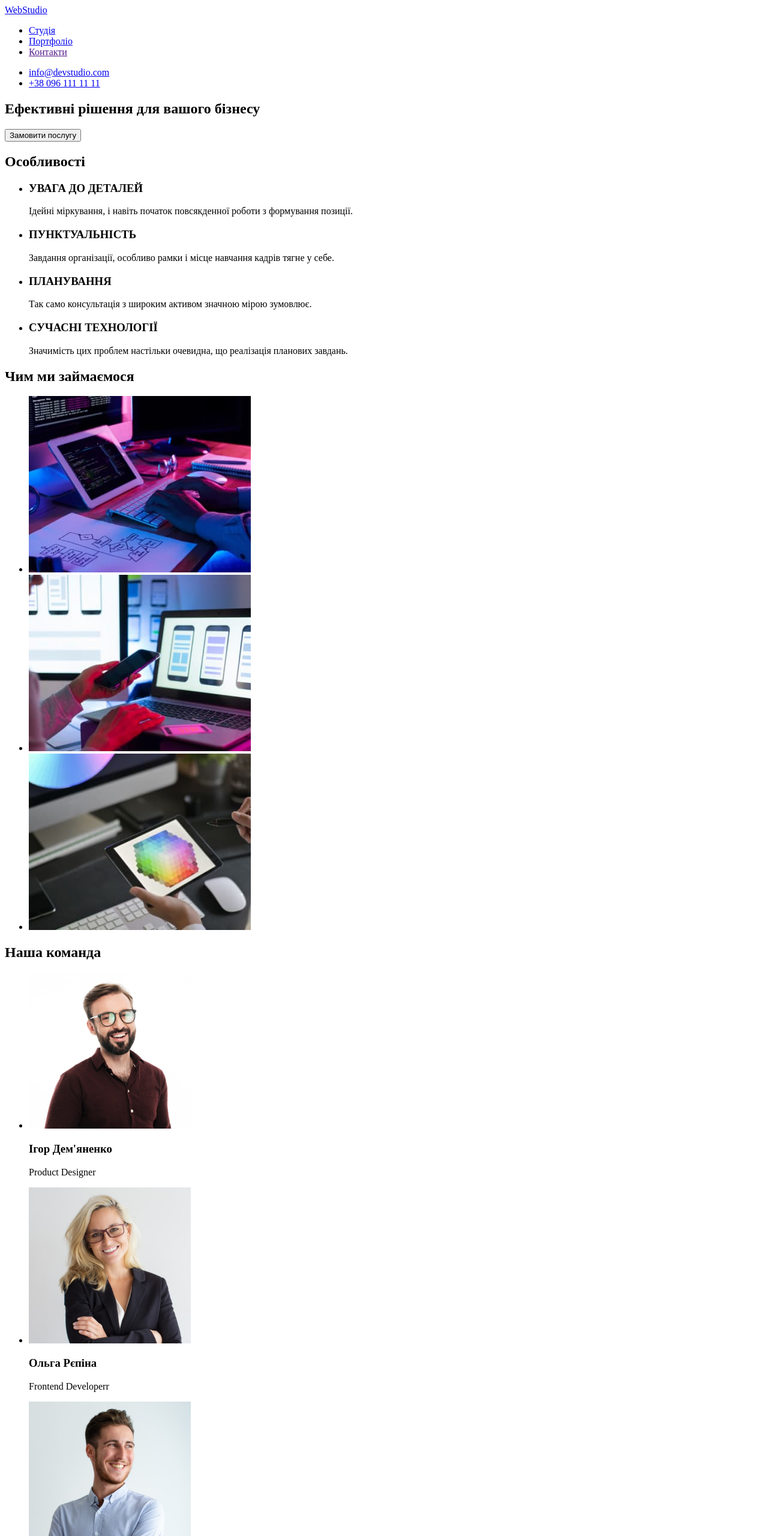
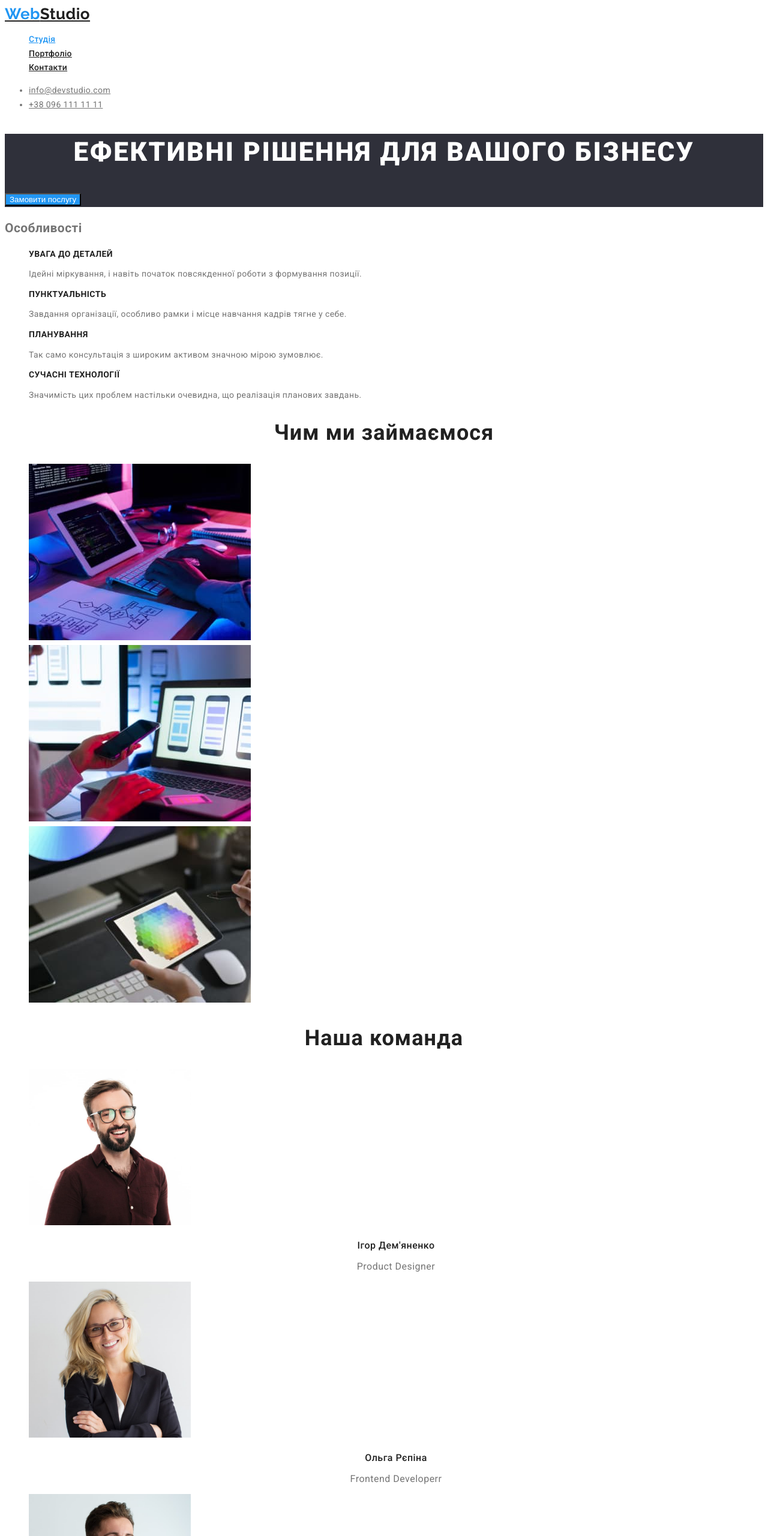
Before and after one commit to Serj122/goit-markup-hw-02, a plain HTML site: page index.html in a window 1280 px wide. Shown: the top 2560 px of the page at 60% size. Drawn offline with Linux system fonts and the light colour scheme.

Commit message:
color & text index

```diff
--- /dev/null
+++ b/css/styles.css
@@ -0,0 +1,179 @@
+:root {
+  --primary-text-color: #757575;
+  --title-text-color: #212121;
+  --primary-accent-color: #2196f3;
+  --secondary-accent-color: #ffffff;
+}
+
+body {
+  background-color: #ffffff;
+  color: var(--primary-text-color);
+  font-family: Roboto, sans-serif;
+  font-weight: 400;
+  font-size: 14px;
+  line-height: 1.7;
+  letter-spacing: 0.03em;
+}
+
+/* Логотип */
+
+.logo {
+  color: var(--title-text-color);
+  font-family: "Raleway", sans-serif;
+  font-weight: 700;
+  font-size: 26px;
+  line-height: 1.2;
+}
+
+.logo-element {
+  color: var(--primary-accent-color);
+}
+
+/* Навігація */
+
+.site-nav ul {
+  list-style: none;
+}
+
+.site-nav .link {
+  color: var(--title-text-color);
+  font-weight: 500;
+  font-size: 14px;
+  line-height: 1.1;
+  letter-spacing: 0.02em;
+}
+
+.site-nav .primary.link {
+  color: var(--primary-accent-color);
+}
+
+.site-nav .primary.link:hover,
+.site-nav .primary.link:focus {
+  color: var(--title-text-color);
+}
+
+.site-nav .link:hover,
+.site-nav .link:focus {
+  color: var(--primary-accent-color);
+}
+
+.contact {
+  list-style: none;
+  color: var(--primary-text-color);
+}
+
+.contact:hover,
+.contact:focus {
+  color: var(--primary-accent-color);
+}
+
+/* Hero */
+
+.hero {
+  background-color: #2f303a;
+}
+
+.button {
+    color: var(--secondary-accent-color);
+    background-color: var(--primary-accent-color);
+}
+
+.hero-title {
+  color: var(--secondary-accent-color);
+  font-weight: 900;
+  font-size: 44px;
+  line-height: 1.4;
+  text-align: center;
+  letter-spacing: 0.06em;
+  text-transform: uppercase;
+}
+
+/* Особливості */
+
+.features ul {
+  list-style: none;
+}
+
+.features-title {
+  color: var(--title-text-color);
+  font-weight: 700;
+  font-size: 14px;
+  line-height: 1.1;
+  letter-spacing: 0.03em;
+  text-transform: uppercase;
+}
+
+/* Чим ми займаємося */
+
+.works ul {
+  list-style: none;
+}
+
+.works-title {
+  color: var(--title-text-color);
+  font-weight: 700;
+  font-size: 36px;
+  line-height: 1.2;
+  text-align: center;
+  letter-spacing: 0.03em;
+}
+
+/* Наша команда */
+
+.team ul {
+  list-style: none;
+}
+
+.team-title {
+  color: var(--title-text-color);
+  font-weight: 700;
+  font-size: 36px;
+  line-height: 1.2;
+  text-align: center;
+  letter-spacing: 0.03em;
+}
+
+.team-item {
+  color: var(--title-text-color);
+  font-weight: 500;
+  font-size: 16px;
+  line-height: 1.2;
+  text-align: center;
+  letter-spacing: 0.03em;
+}
+
+.team-spec {
+  font-weight: 400;
+  font-size: 16px;
+  line-height: 1.2;
+  text-align: center;
+  letter-spacing: 0.03em;
+}
+
+/* Футер */
+
+.footer {
+  background-color: #2f303a;
+  color: var(--secondary-accent-color);
+}
+
+.footer .logo {
+  color: var(--secondary-accent-color);
+}
+
+.footer ul {
+  list-style: none;
+}
+
+.footer .contact {
+  color: rgba(255, 255, 255, 0.6);
+  font-weight: 400;
+  font-size: 14px;
+  line-height: 1.7;
+  letter-spacing: 0.03em;
+}
+
+.footer .contact:hover,
+.footer .contact:focus {
+  color: var(--primary-accent-color);
+}
--- a/index.html
+++ b/index.html
@@ -5,66 +5,73 @@
     <meta http-equiv="X-UA-Compatible" content="IE=edge" />
     <meta name="viewport" content="width=device-width, initial-scale=1.0" />
     <title>Студія</title>
+    <link rel="preconnect" href="https://fonts.googleapis.com" />
+    <link rel="preconnect" href="https://fonts.gstatic.com" crossorigin />
+    <link
+      href="https://fonts.googleapis.com/css2?family=Raleway:wght@700&family=Roboto:wght@400;500;700;900&display=swap"
+      rel="stylesheet"
+    />
+    <link rel="stylesheet" href="./css/styles.css" />
   </head>
   <body>
     <header>
-      <nav>
-        <a href="./index.html">WebStudio</a>
+      <nav class="site-nav">
+        <a href="./index.html" class="logo"><span class="logo-element">Web</span>Studio</a>
         <ul>
           <li>
-            <a href="./index.html">Студія</a>
+            <a href="./index.html" class="primary link">Студія</a>
           </li>
           <li>
-            <a href="./portfolio.html">Портфоліо</a>
+            <a href="./portfolio.html" class="link">Портфоліо</a>
           </li>
           <li>
-            <a href="">Контакти</a>
+            <a href="" class="link">Контакти</a>
           </li>
         </ul>
       </nav>
       <ul>
         <li>
-          <a href="mailto:info@devstudio.com">info@devstudio.com</a>
+          <a href="mailto:info@devstudio.com" class="contact">info@devstudio.com</a>
         </li>
         <li>
-          <a href="tel:+380961111111">+38 096 111 11 11</a>
+          <a href="tel:+380961111111" class="contact">+38 096 111 11 11</a>
         </li>
       </ul>
     </header>
 
     <main>
       <!--Hero-->
-      <section>
-        <h1>Ефективні рішення для вашого бізнесу</h1>
-        <button type="button">Замовити послугу</button>
+      <section class="hero">
+        <h1 class="hero-title">Ефективні рішення для вашого бізнесу</h1>
+        <button type="button" class="button">Замовити послугу</button>
       </section>
 
       <!--Особливості-->
-      <section>
+      <section class="features">
         <h2>Особливості</h2>
         <ul>
           <li>
-            <h3>УВАГА ДО ДЕТАЛЕЙ</h3>
+            <h3 class="features-title">УВАГА ДО ДЕТАЛЕЙ</h3>
             <p>
               Ідейні міркування, і навіть початок повсякденної роботи з
               формування позиції.
             </p>
           </li>
           <li>
-            <h3>ПУНКТУАЛЬНІСТЬ</h3>
+            <h3 class="features-title">ПУНКТУАЛЬНІСТЬ</h3>
             <p>
               Завдання організації, особливо рамки і місце навчання кадрів тягне
               у себе.
             </p>
           </li>
           <li>
-            <h3>ПЛАНУВАННЯ</h3>
+            <h3 class="features-title">ПЛАНУВАННЯ</h3>
             <p>
               Так само консультація з широким активом значною мірою зумовлює.
             </p>
           </li>
           <li>
-            <h3>СУЧАСНІ ТЕХНОЛОГІЇ</h3>
+            <h3 class="features-title">СУЧАСНІ ТЕХНОЛОГІЇ</h3>
             <p>
               Значимість цих проблем настільки очевидна, що реалізація планових
               завдань.
@@ -74,8 +81,8 @@
       </section>
 
       <!--Чим ми займаємося-->
-      <section>
-        <h2>Чим ми займаємося</h2>
+      <section class="works">
+        <h2 class="works-title">Чим ми займаємося</h2>
         <ul>
           <li>
             <img src="./images/box1.jpg" alt="Планування" width="370" />
@@ -90,8 +97,8 @@
       </section>
 
       <!-- Наша команда-->
-      <section>
-        <h2>Наша команда</h2>
+      <section class="team">
+        <h2 class="team-title">Наша команда</h2>
         <ul>
           <li>
             <img
@@ -99,8 +106,8 @@
               alt="фото Ігор Дем'яненко"
               width="270"
             />
-            <h3>Ігор Дем'яненко</h3>
-            <p lang="en">Product Designer</p>
+            <h3 class="team-item">Ігор Дем'яненко</h3>
+            <p lang="en" class="team-spec">Product Designer</p>
           </li>
           <li>
             <img
@@ -108,8 +115,8 @@
               alt="фото Ольга Рєпіна"
               width="270"
             />
-            <h3>Ольга Рєпіна</h3>
-            <p lang="en">Frontend Developerr</p>
+            <h3 class="team-item">Ольга Рєпіна</h3>
+            <p lang="en" class="team-spec">Frontend Developerr</p>
           </li>
           <li>
             <img
@@ -117,8 +124,8 @@
               alt="фото Микола Тарасов"
               width="270"
             />
-            <h3>Микола Тарасов</h3>
-            <p lang="en">Marketing</p>
+            <h3 class="team-item">Микола Тарасов</h3>
+            <p lang="en" class="team-spec">Marketing</p>
           </li>
           <li>
             <img
@@ -126,19 +133,19 @@
               alt="фото Михайло Єрмаков"
               width="270"
             />
-            <h3>Михайло Єрмаков</h3>
-            <p lang="en">UI Designer</p>
+            <h3 class="team-item">Михайло Єрмаков</h3>
+            <p lang="en" class="team-spec">UI Designer</p>
           </li>
         </ul>
       </section>
     </main>
-    <footer>
-      <a href="./index.html">WebStudio</a>
+    <footer class="footer">
+      <a href="./index.html" class="logo"><span class="logo-element">Web</span>Studio</a>
       <address>
         <ul>
           <li>м. Київ, пр-т Лесі Українки, 26</li>
-          <li><a href="mailto:info@devstudio.com">info@devstudio.com</a></li>
-          <li><a href="tel:+380961111111">+38 096 111 11 11</a></li>
+          <li><a href="mailto:info@devstudio.com" class="contact">info@devstudio.com</a></li>
+          <li><a href="tel:+380961111111" class="contact">+38 096 111 11 11</a></li>
         </ul>
       </address>
     </footer>
```
Also changed, not shown: portfolio.html (+15 -11 lines).
